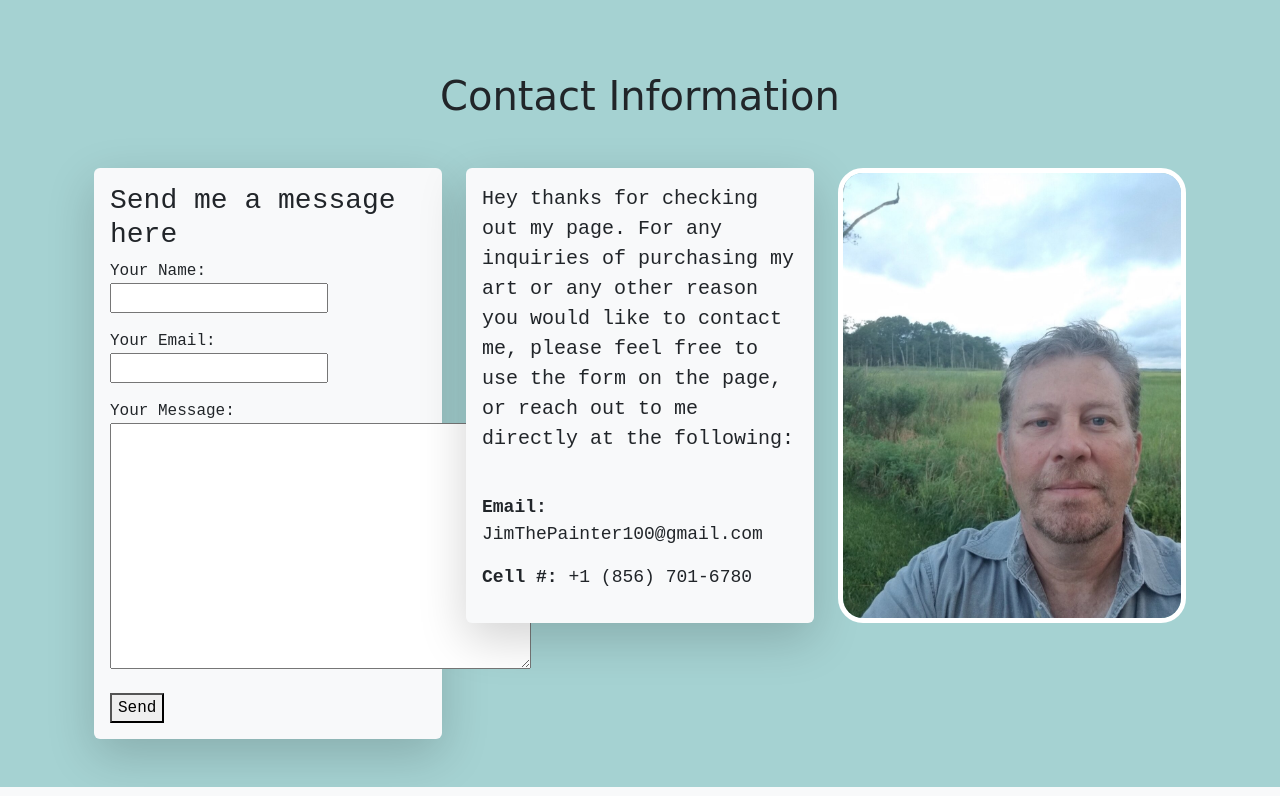
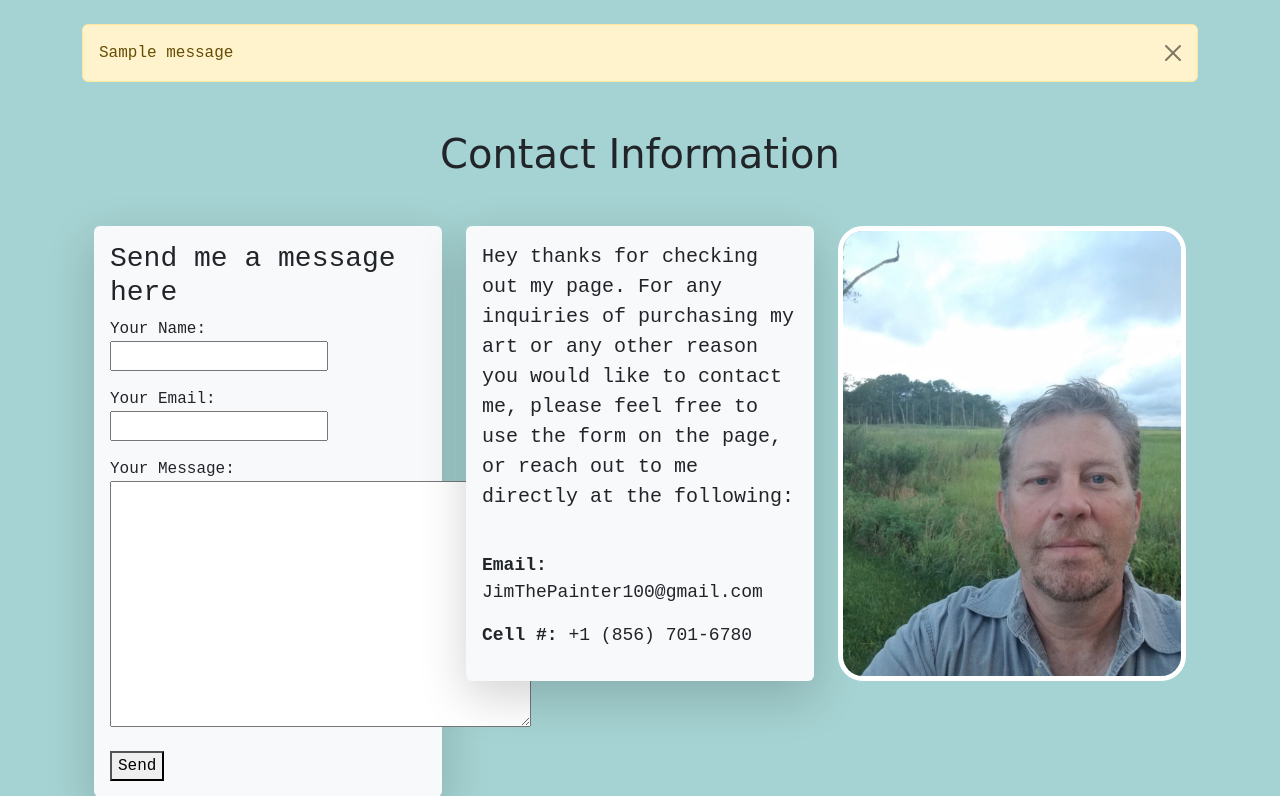
Before and after one commit to Eric-Militello/Jim-the-Artist-Django, a Django app: page /contact in a window 1280 px wide. Shown: the part 69-865 px from the top of the page. Run offline with Django 4.2, Linux system fonts and the light colour scheme; one stand-in notice (Sample message) is shown.

Commit message:
flash messages added to contact page

```diff
--- a/jimTheArtist/templates/contact.html
+++ b/jimTheArtist/templates/contact.html
@@ -2,6 +2,18 @@
 {% block content %}
 {% load static %}
 
+
+
+{% if messages %}
+
+    {% for message in messages %}
+    <div class="alert alert-warning alert-dismissible fade show" role="alert">
+      {{message}}
+      <button type="button" class="btn-close" data-bs-dismiss="alert" aria-label="Close"></button>
+    </div>
+    {% endfor %}
+
+{% endif %}
 
 <h1 class="title text-center mt-5">Contact Information</h1>
 <div class="container mt-5">
--- a/jimTheArtist/views.py
+++ b/jimTheArtist/views.py
@@ -1,5 +1,6 @@
 from django.shortcuts import render, get_object_or_404
 from django.core.mail import send_mail
+from django.contrib import messages
 import random
 from .models import Painting
 from .apps import ContactForm
@@ -24,15 +25,22 @@ def contact(request):
             email = form.cleaned_data['email']
             message = form.cleaned_data['message']
             # send the email
-            send_mail(
-                f"New message from {name} ({email})",
-                message,
-                email,
-                ['ericmilitellocoding@gmail.com'],
-                fail_silently=False,
-            )
-            # redirect to a success page
-            return render(request, 'contact.html')
+            try:
+                # send the email
+                send_mail(
+                    f"New message from {name} ({email})",
+                    message,
+                    email,
+                    ['ericmilitellcooding@gmail.com'],
+                    fail_silently=False,
+                )
+                # add a success message
+                messages.success(request, 'Your message was successfully sent!')
+            except Exception as e:
+                # add an error message
+                messages.error(request, 'There was an error sending your message. Please try again later.')
+
+            return render(request, 'contact.html', {'form': form})
     else:
         form = ContactForm()
     return render(request, 'contact.html', {'form': form})
```
